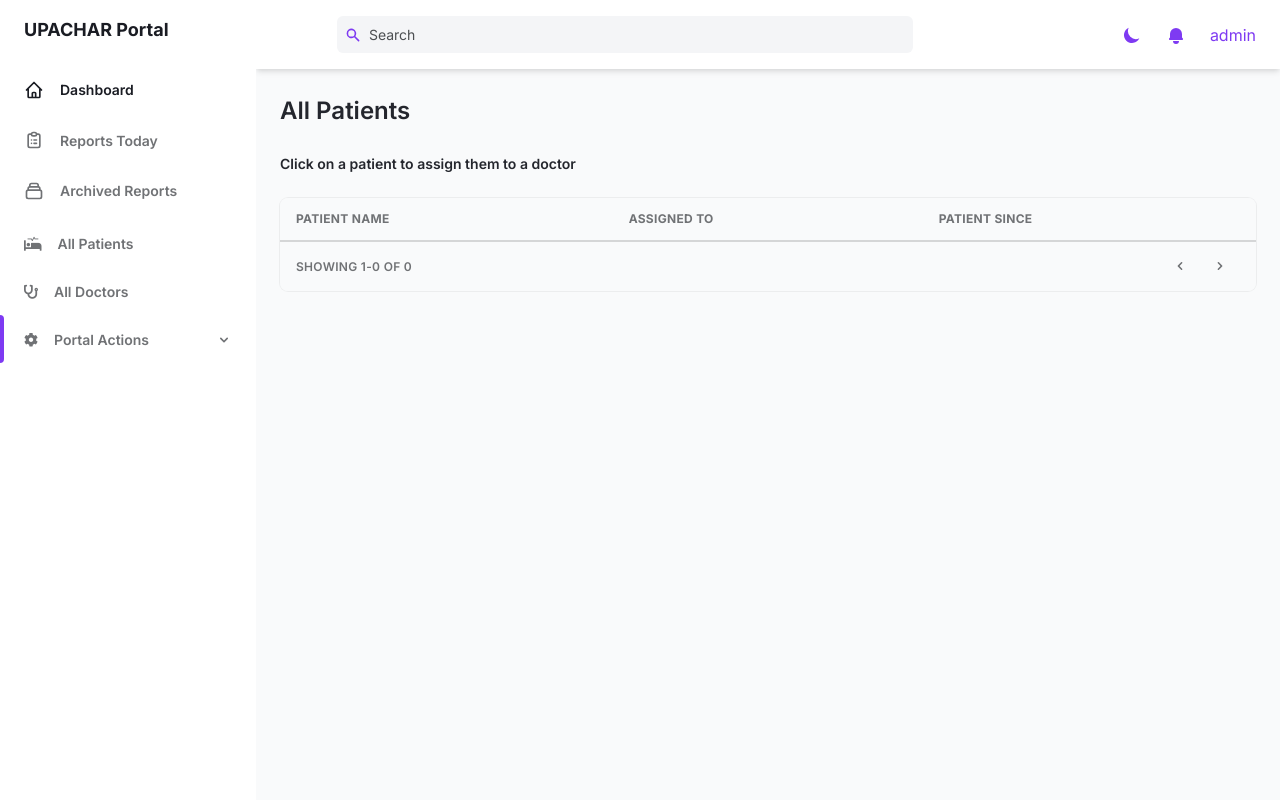
After one commit to rrojan/Upachar-Core-API, a Django app: page /portal/assign/ in a window 1280 px wide. The commit adds this page. Run offline with Django 3.2, Linux system fonts and the light colour scheme; a user stored in the database is signed in; data comes from the database, SQL or seed files in the repository; both versions use the stored data as it was after the commit; lists and menus that the app fills with data are empty; some libraries are stand-ins or nearby versions.

Commit message:
added assign doctor functionality

```diff
--- a/core/settings.py
+++ b/core/settings.py
@@ -45,6 +45,8 @@ INSTALLED_APPS = [
     # 3rd party
     'rest_framework',
     'rest_framework.authtoken',
+    'crispy_forms',
+    'crispy_tailwind',
 ]
 
 MIDDLEWARE = [
@@ -144,3 +146,7 @@ REST_FRAMEWORK = {
 
 LOGIN_URL = '/portal/login/'
 LOGIN_REDIRECT_URL = '/portal/'
+
+CRISPY_ALLOWED_TEMPLATE_PACKS = "tailwind"
+
+CRISPY_TEMPLATE_PACK = "tailwind"
--- a/portal/templates/portal/aside_bar.html
+++ b/portal/templates/portal/aside_bar.html
@@ -77,7 +77,7 @@
                 </a>
             </li>
             <li class="relative px-6 py-3">
-                {% if page == '' %}
+                {% if page == 'portal_actions' %}
                 <span class="absolute inset-y-0 left-0 w-1 bg-purple-600 rounded-tr-lg rounded-br-lg"
                     aria-hidden="true"></span>
                 {% endif %}
@@ -109,21 +109,17 @@
                         aria-label="submenu">
                         <li
                             class="px-2 py-1 transition-colors duration-150 hover:text-gray-800 dark:hover:text-gray-200">
-                            <a class="w-full" href="#">Add Doctors</a>
+                            <a class="w-full" href="{% url 'portal:doctor_add' %}">Add Doctors</a>
                         </li>
                         <li
                             class="px-2 py-1 transition-colors duration-150 hover:text-gray-800 dark:hover:text-gray-200">
-                            <a class="w-full" href="#">Add Patients</a>
+                            <a class="w-full" href="{% url 'portal:patient_add' %}">Add Patients</a>
                         </li>
                         <li
                             class="px-2 py-1 transition-colors duration-150 hover:text-gray-800 dark:hover:text-gray-200">
-                            <a class="w-full" href="#">
-                                Edit/Delete Doctors
+                            <a class="w-full" href="{% url 'portal:assign' %}">
+                                Assign Patients
                             </a>
-                        </li>
-                        <li
-                            class="px-2 py-1 transition-colors duration-150 hover:text-gray-800 dark:hover:text-gray-200">
-                            <a class="w-full" href="#">Edit/Delete Patients</a>
                         </li>
                     </ul>
                 </template>
@@ -248,22 +244,19 @@
                         aria-label="submenu">
                         <li
                             class="px-2 py-1 transition-colors duration-150 hover:text-gray-800 dark:hover:text-gray-200">
-                            <a class="w-full" href="#">Add Doctors</a>
+                            <a class="w-full" href="{% url 'portal:doctor_add' %}">Add Doctors</a>
                         </li>
                         <li
                             class="px-2 py-1 transition-colors duration-150 hover:text-gray-800 dark:hover:text-gray-200">
-                            <a class="w-full" href="#">Add Patients</a>
+                            <a class="w-full" href="{% url 'portal:patient_add' %}">Add Patients</a>
                         </li>
                         <li
                             class="px-2 py-1 transition-colors duration-150 hover:text-gray-800 dark:hover:text-gray-200">
-                            <a class="w-full" href="#">
-                                Edit/Delete Doctors
+                            <a class="w-full" href="{% url 'portal:assign' %}">
+                                Assign Patients
                             </a>
                         </li>
-                        <li
-                            class="px-2 py-1 transition-colors duration-150 hover:text-gray-800 dark:hover:text-gray-200">
-                            <a class="w-full" href="#">Edit/Delete Patients</a>
-                        </li>
+
                     </ul>
                 </template>
             </li>
--- a/portal/templates/portal/base.html
+++ b/portal/templates/portal/base.html
@@ -15,7 +15,7 @@
 
     <link rel="stylesheet" href="https://pro.fontawesome.com/releases/v5.10.0/css/all.css"
         integrity="sha384-AYmEC3Yw5cVb3ZcuHtOA93w35dYTsvhLPVnYs9eStHfGJvOvKxVfELGroGkvsg+p" crossorigin="anonymous" />
-
+    {% block css %}{% endblock %}
 </head>
 
 <body>
--- /dev/null
+++ b/portal/templates/portal/patients_assign.html
@@ -0,0 +1,126 @@
+{% extends 'portal/base.html' %}
+
+{% load static %}
+{% load custom_tags %}
+
+{% block title %}
+Assign Patient
+{% endblock %}
+
+{% block content %}
+<main class="h-full overflow-y-auto">
+    <div class="container px-6 mx-auto grid">
+        <h2 class="mt-6 text-2xl font-semibold text-gray-700 dark:text-gray-200">
+            All Patients
+        </h2>
+        <h3 class="my-6 text-sm font-semibold text-gray-700 dark:text-gray-200">
+            Click on a patient to assign them to a doctor
+        </h3>
+
+        <!-- New Table -->
+        <div class="w-full overflow-hidden rounded-lg shadow-xs">
+            <div class="w-full overflow-x-auto">
+                <table class="w-full whitespace-no-wrap">
+                    <thead>
+                        <tr
+                            class="text-xs font-semibold tracking-wide text-left text-gray-500 uppercase border-b dark:border-gray-700 bg-gray-50 dark:text-gray-400 dark:bg-gray-800">
+                            <th class="px-4 py-3">Patient Name</th>
+                            <th class="px-4 py-3">Assigned To</th>
+                            <th class="px-4 py-3">Patient Since</th>
+                        </tr>
+                    </thead>
+                    <tbody class="bg-white divide-y dark:divide-gray-700 dark:bg-gray-800">
+                        {% for patient in patients %}
+                        <tr class="text-gray-700 dark:text-gray-400">
+                            <td class="px-4 py-3">
+                                <span>
+                                    <a href="{% url 'portal:assign_patient' pk=patient.pk %}">
+                                        <i class="fas fa-procedures"></i>
+                                        &nbsp;
+                                        <span class="font-semibold">
+                                            {{ patient.name }}
+                                        </span>
+                                    </a>
+                                </span>
+                            </td>
+                            <td class="px-4 py-3 text-sm">
+                                {{ patient.assigned_to.profile.name }}
+                            </td>
+                            <td class="px-4 py-3 text-sm">
+                                {{ patient.user.date_joined|timesince }}
+                            </td>
+                        </tr>
+                        {% endfor %}
+                    </tbody>
+                </table>
+            </div>
+            <div
+                class="grid px-4 py-3 text-xs font-semibold tracking-wide text-gray-500 uppercase border-t dark:border-gray-700 bg-gray-50 sm:grid-cols-9 dark:text-gray-400 dark:bg-gray-800">
+                <span class="flex items-center col-span-3">
+                    Showing {{ sub_start }}-{{ sub_end }} of {{ sub_total }}
+                </span>
+                <span class="col-span-2"></span>
+                <!-- Pagination -->
+                <span class="flex col-span-4 mt-2 sm:mt-auto sm:justify-end">
+                    <nav aria-label="Table navigation">
+                        <ul class="inline-flex items-center">
+                            <li>
+                                <button
+                                    class="px-3 py-1 rounded-md rounded-l-lg focus:outline-none focus:shadow-outline-purple"
+                                    aria-label="Previous">
+                                    <svg aria-hidden="true" class="w-4 h-4 fill-current" viewBox="0 0 20 20">
+                                        <path
+                                            d="M12.707 5.293a1 1 0 010 1.414L9.414 10l3.293 3.293a1 1 0 01-1.414 1.414l-4-4a1 1 0 010-1.414l4-4a1 1 0 011.414 0z"
+                                            clip-rule="evenodd" fill-rule="evenodd"></path>
+                                    </svg>
+                                </button>
+                            </li>
+
+                            {% for count in sub_range %}
+                            <li>
+                                {% if count == current_page %}
+                                <button
+                                    class="paginator px-3 py-1 text-white transition-colors duration-150 bg-purple-600 border border-r-0 border-purple-600 rounded-md focus:outline-none focus:shadow-outline-purple">
+                                    {{ count }}
+                                </button>
+                                {% else %}
+                                <button
+                                    class="paginator px-3 py-1 rounded-md focus:outline-none focus:shadow-outline-purple">
+                                    {{ count }}
+                                </button>
+                                {% endif %}
+                            </li>
+                            {% endfor %}
+                            <script>
+                                document.addEventListener('DOMContentLoaded', _ => {
+                                    const paginators = document.querySelectorAll('.paginator');
+                                    paginators.forEach(btn => {
+                                        btn.addEventListener('click', e => {
+                                            const newPage = +e.target.textContent.trim();
+                                            const start = (newPage - 1) * 10;
+                                            const end = newPage * 10;
+                                            window.location.href = `/portal/?start=${start}&end=${end}`
+                                        });
+                                    });
+                                });
+
+                            </script>
+                            <li>
+                                <button
+                                    class="px-3 py-1 rounded-md rounded-r-lg focus:outline-none focus:shadow-outline-purple"
+                                    aria-label="Next">
+                                    <svg class="w-4 h-4 fill-current" aria-hidden="true" viewBox="0 0 20 20">
+                                        <path
+                                            d="M7.293 14.707a1 1 0 010-1.414L10.586 10 7.293 6.707a1 1 0 011.414-1.414l4 4a1 1 0 010 1.414l-4 4a1 1 0 01-1.414 0z"
+                                            clip-rule="evenodd" fill-rule="evenodd"></path>
+                                    </svg>
+                                </button>
+                            </li>
+                        </ul>
+                    </nav>
+                </span>
+            </div>
+        </div>
+    </div>
+</main>
+{% endblock %}
--- a/portal/urls.py
+++ b/portal/urls.py
@@ -9,10 +9,18 @@ urlpatterns = [
     path('', index_view, name='dashboard'),
     path('today/', reports_today_view, name='reports_today'),
     path('archive/', reports_archive_view, name='archive'),
+
     path('all_patients/', all_patients_view, name='all_patients'),
     path('all_patients/<int:pk>', patient_detail_view, name='patient_detail'),
+    path('add_patient/', patient_add_view, name='patient_add'),
+
+    path('assign/', assign_view, name='assign'),
+    path('assign/<int:pk>/', assign_patient_view, name='assign_patient'),
+
     path('all_doctors/', all_doctors_view, name='all_doctors'),
-    path('all_doctors/<int:pk>', doctor_detail_view, name='doctor_detail'),
+    path('all_doctors/<int:pk>/', doctor_detail_view, name='doctor_detail'),
+    path('add_doctor/', doctor_add_view, name='doctor_add'),
+
     path('reports/<int:pk>/', report_detail_view, name='report_detail'),
 
     path('login/', LoginView.as_view(template_name="portal/login.html"), name='login'),
--- a/portal/views.py
+++ b/portal/views.py
@@ -1,9 +1,12 @@
 from django.shortcuts import render
 from django.contrib.auth.models import User
 from django.contrib.auth.decorators import login_required
+from django.contrib.auth.forms import UserCreationForm
+from django.contrib import messages
 from datetime import date
 import math
 from users.models import Profile
+from users.forms import DoctorProfileForm, AssignForm
 from questions.models import Submission
 
 
@@ -122,11 +125,11 @@ def reports_archive_view(request):
     return render(request, 'portal/reports_archive.html', context)
 
 
-
 @login_required
 def all_patients_view(request):
 
-    profiles = Profile.objects.filter(hospital_name=request.user.username).order_by('name')
+    profiles = Profile.objects.filter(
+        hospital_name=request.user.username).order_by('name')
     patients = profiles.filter(user_type='patient')
     submissions = Submission.objects.filter(
         user__profile__hospital_name=request.user.username)
@@ -161,11 +164,11 @@ def all_patients_view(request):
     return render(request, 'portal/patients_all.html', context)
 
 
-
 @login_required
 def all_doctors_view(request):
 
-    profiles = Profile.objects.filter(hospital_name=request.user.username).order_by('name')
+    profiles = Profile.objects.filter(
+        hospital_name=request.user.username).order_by('name')
     patients = profiles.filter(user_type='patient')
     doctors = profiles.filter(user_type='doctor')
 
@@ -198,6 +201,7 @@ def all_doctors_view(request):
     return render(request, 'portal/doctors_all.html', context)
 
 
+@login_required
 def report_detail_view(request, pk):
     context = {
         'page': 'archive',
@@ -205,6 +209,8 @@ def report_detail_view(request, pk):
     }
     return render(request, 'portal/report_detail.html', context)
 
+
+@login_required
 def patient_detail_view(request, pk):
     context = {
         'page': 'all_patients',
@@ -212,9 +218,135 @@ def patient_detail_view(request, pk):
     }
     return render(request, 'portal/patient_detail.html', context)
 
+
+@login_required
 def doctor_detail_view(request, pk):
     context = {
         'page': 'all_doctors',
         'profile': Profile.objects.get(pk=pk),
     }
     return render(request, 'portal/doctor_detail.html', context)
+
+
+@login_required
+def patient_add_view(request):
+
+    if request.method == 'POST':
+        user_form = UserCreationForm(request.POST)
+
+        if user_form.is_valid():
+            user = user_form.save()
+            # profile = profile_form.save(commit=False)
+            # for key in profile.keys():
+            #     print(key)
+
+            messages.add_message(
+                request, messages.SUCCESS, f'Patient ID "{user.username}" registered successfully')
+
+    user_form = UserCreationForm()
+    # profile_form = PatientProfileForm()
+
+    context = {
+        'page': 'portal_actions',
+        'user_form': user_form,
+    }
+
+    return render(request, 'portal/patient_add.html', context)
+
+
+@login_required
+def doctor_add_view(request):
+
+    if request.method == 'POST':
+        user_form = UserCreationForm(request.POST)
+        profile_form = DoctorProfileForm(request.POST)
+
+        if user_form.is_valid() and profile_form.is_valid():
+            user = user_form.save()
+            profile = profile_form.save(commit=False)
+            user.profile.user_type = 'doctor'
+            user.profile.name = profile.name
+            user.profile.phone_no = profile.phone_no
+            user.profile.address = profile.address
+            user.profile.province = profile.province
+            user.profile.save()
+            messages.add_message(
+                request, messages.SUCCESS, f'Doctor "{profile.name}" registered successfully')
+
+    user_form = UserCreationForm()
+    profile_form = DoctorProfileForm()
+
+    context = {
+        'page': 'portal_actions',
+        'user_form': user_form,
+        'profile_form': profile_form,
+    }
+
+    return render(request, 'portal/doctor_add.html', context)
+
+
+@login_required
+def assign_patient_view(request, pk):
+    patient = Profile.objects.get(pk=pk)
+
+    try:
+        currently_assigned = patient.assigned_to.profile.name
+    except:
+        currently_assigned = 'None'
+
+    if 'assigned_to' in request.GET.keys():
+        form = AssignForm(request.GET)
+        if form.is_valid():
+            form = form.save(commit=False)
+            patient.assigned_to = form.assigned_to
+            currently_assigned = form.assigned_to.profile.name
+            patient.save()
+            messages.add_message(request, messages.SUCCESS, f'Doctor "{form.assigned_to.profile.name}"" assigned to patient "{patient.name}" successfully')
+    form = AssignForm()
+
+    context = {
+        'page': 'portal_actions',
+        'patient': patient,
+        'current': currently_assigned,
+        'form': form,
+    }
+    return render(request, 'portal/patient_assign.html', context)
+
+
+@login_required
+def assign_view(request):
+
+    profiles = Profile.objects.filter(
+        hospital_name=request.user.username).order_by('name')
+    patients = profiles.filter(user_type='patient')
+    submissions = Submission.objects.filter(
+        user__profile__hospital_name=request.user.username)
+
+    counts = {
+        'total': profiles.count() - 1,
+        'patients': patients.count(),
+        'status_updates': submissions.count(),
+    }
+
+    SUB_DISPLAY = 25
+    sub_start = int(request.GET.get('start')) if 'start' in request.GET else 0
+    sub_end = int(request.GET.get('end')
+                  ) if 'end' in request.GET else SUB_DISPLAY
+    sub_total = profiles.count()
+    sub_pages = math.ceil(sub_total / SUB_DISPLAY)
+    current_page = math.ceil(sub_end / SUB_DISPLAY)
+
+    submissions = submissions.order_by('-date_added')[sub_start:sub_end]
+
+    context = {
+        'page': 'portal_actions',
+        'counts': counts,
+        'patients': patients,
+        'sub_start': sub_start + 1,
+        'sub_end': sub_end if sub_end < sub_total else sub_total,
+        'sub_pages': sub_pages,
+        'sub_total': sub_total,
+        'sub_range': range(1, sub_pages + 1),
+        'current_page': current_page
+    }
+    return render(request, 'portal/patients_assign.html', context)
```
Also changed, not shown: portal/templates/portal/doctor_add.html (added, +52 -0 lines), portal/templates/portal/doctors_all.html (+0 -66 lines), portal/templates/portal/patient_add.html (added, +52 -0 lines), portal/templates/portal/patient_assign.html (added, +51 -0 lines), users/forms.py (added, +39 -0 lines), db.sqlite3.
